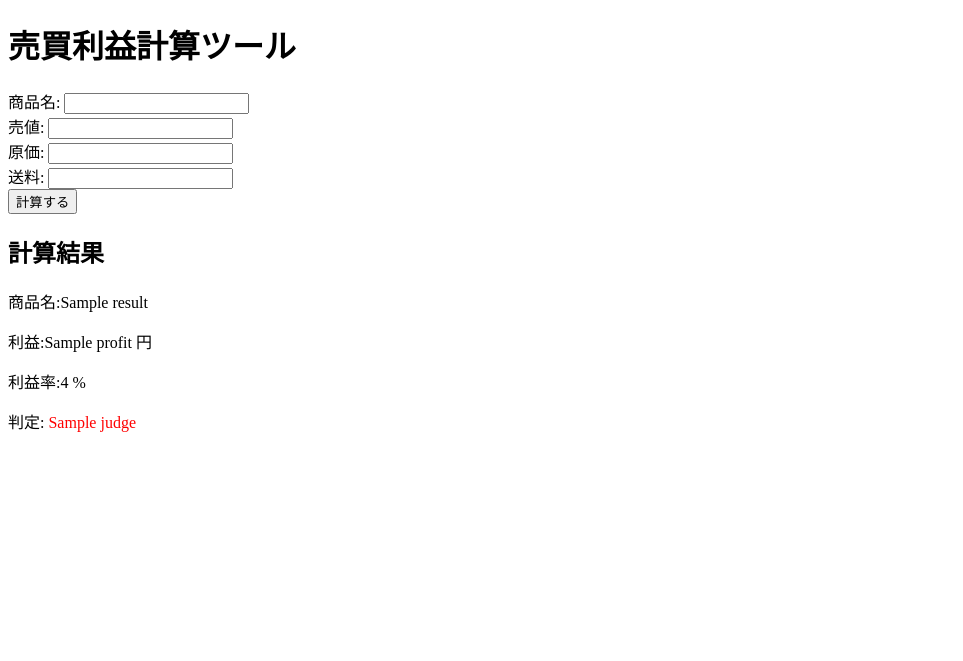
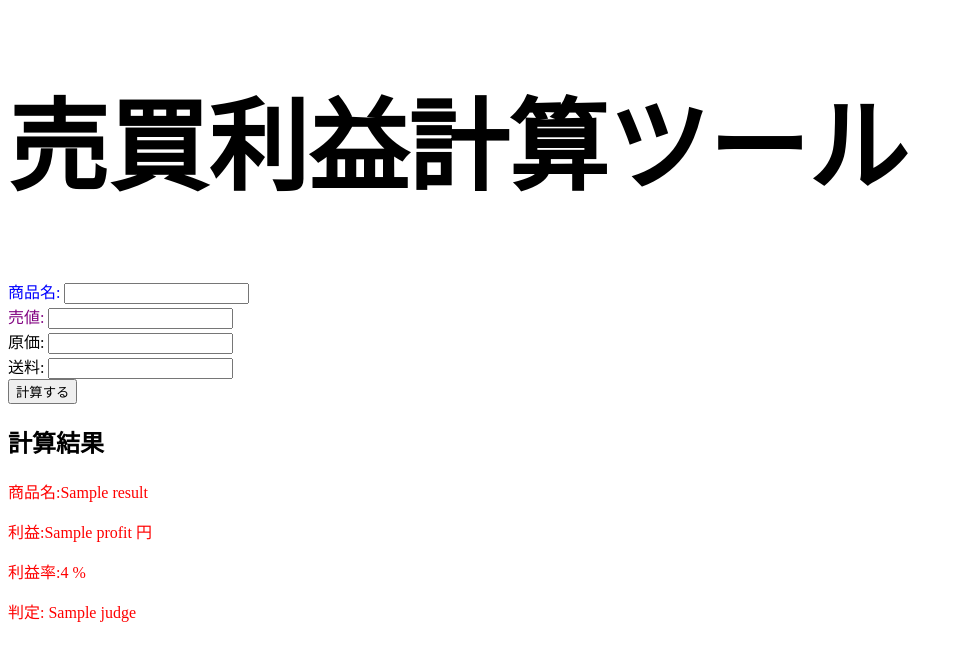
Before and after one commit to raiha-4368/MyResaleTool_Flask, a Flask app: template templates/index.html in a window 1280 px wide. Shown: the top 661 px of the page, without its empty margins (0-963 px from the left). Run offline with Flask 3, Linux system fonts and the light colour scheme; the template is opened without the code that fills it: most values are stand-ins (such as "Sample title", 1, 10 or a date in 2020).

Commit message:
[UPDATE] cssファイルの追加と適用の練習

```diff
--- /dev/null
+++ b/static/css/style.css
@@ -0,0 +1,18 @@
+/* 要素によるスタイルの適用 */
+
+p {
+  color: red;
+}
+
+h1 {
+  font-size: 100px;
+}
+
+/* idによるスタイルの適用 */
+#name {
+	color: blue;
+}
+/* classによるスタイルの適用 */
+.price {
+		color: purple;
+}
--- a/templates/index.html
+++ b/templates/index.html
@@ -2,17 +2,18 @@
 <html lang="jp">
 <head>
   <mata charaset="UTF-8">
+  <link rel="stylesheet" href="{{ url_for('static', filename='css/style.css')}}" type="text/css">
   <title>売買利益計算ツール</title>
 </head>
 <body>
   <h1>売買利益計算ツール</h1>
 
   <form method="post">
-    <div>
+    <div id="name">
       商品名:
       <input type="text" name="name">
     </div>
-    <div>
+    <div class="price">
       売値:
       <input type="text" name="price">
     </div>
```
Also changed, not shown: templates/style.css (added, +19 -0 lines).
